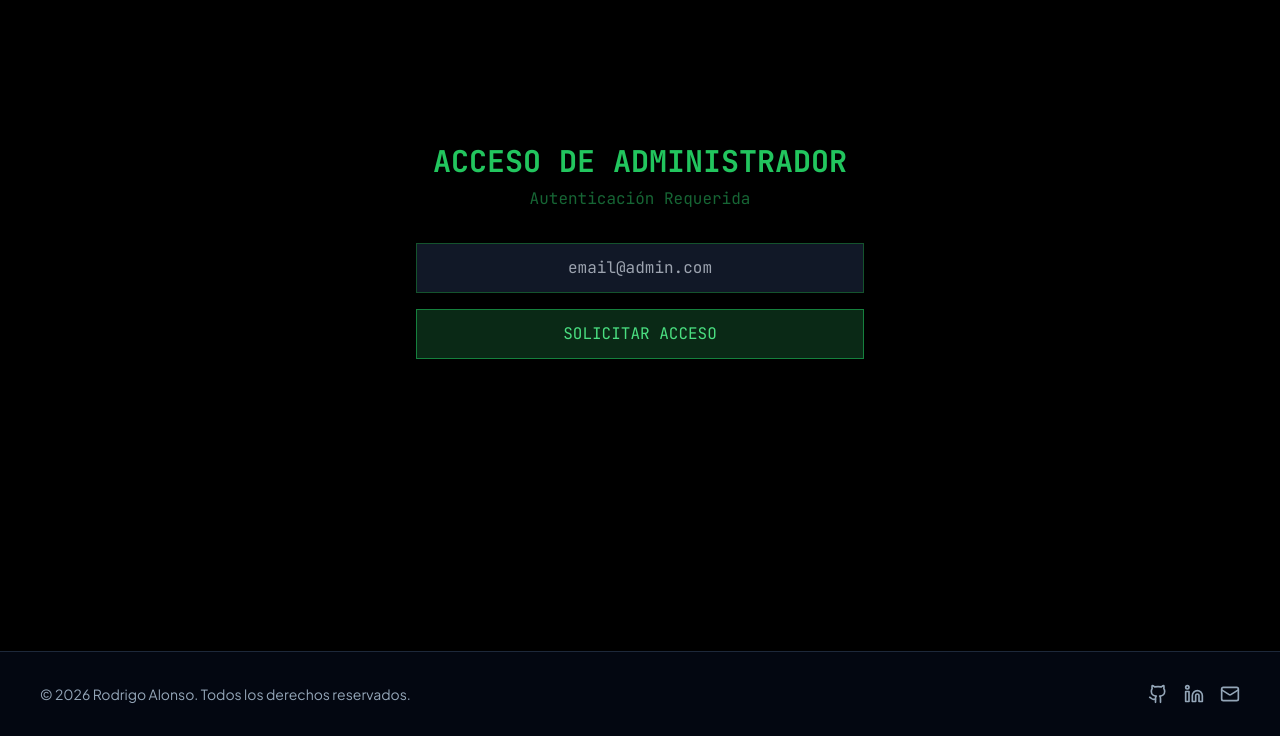
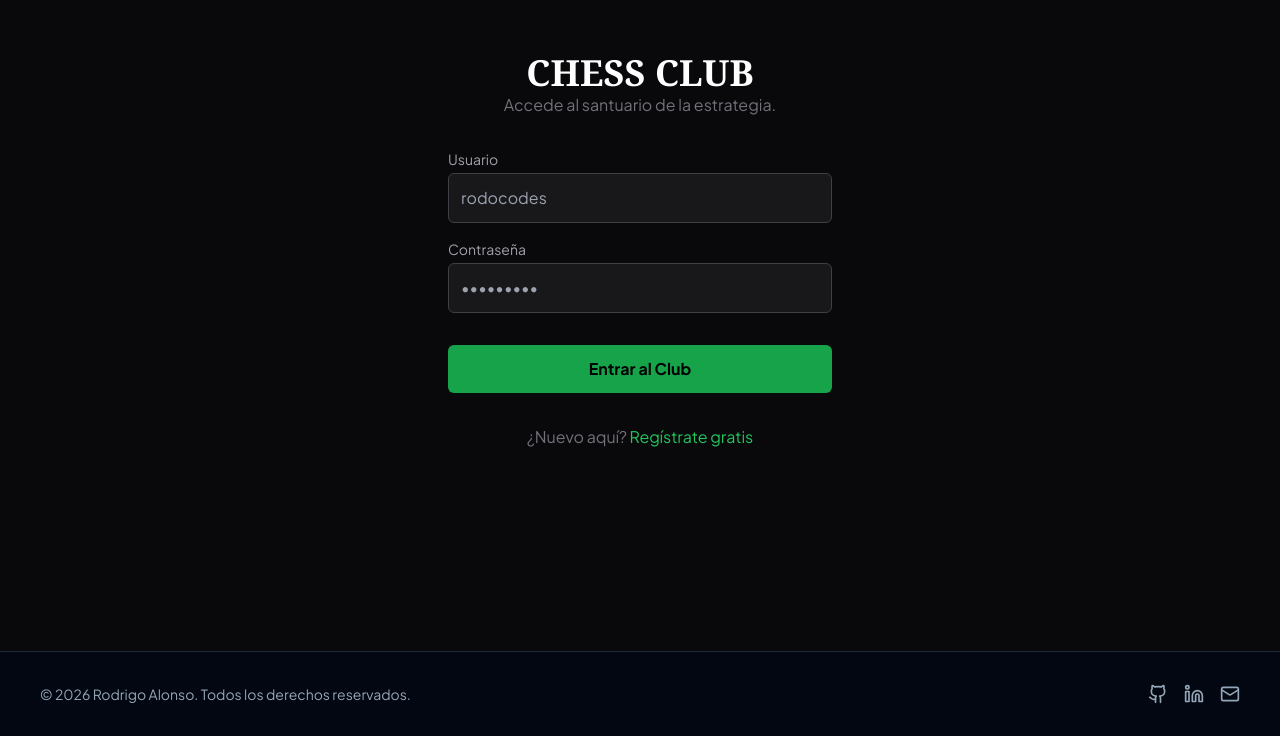
Before and after one commit to The-Afalion/portfolio-rodrigo, a Next.js app: page /login in a window 1280 px wide. Shown: the part 149-885 px from the top of the page. Built offline with nearby package versions, Linux system fonts and the light colour scheme; no server answers.

Commit message:
preparacion del multijugador

```diff
--- a/src/app/login/actions.ts
+++ b/src/app/login/actions.ts
@@ -2,32 +2,34 @@
 
 import { createServerClient } from '@supabase/ssr';
 import { cookies } from 'next/headers';
-import { headers } from 'next/headers';
 
-export async function requestLogin(email: string) {
-  // Usar la variable de entorno correcta
-  if (email.toLowerCase() !== process.env.NEXT_PUBLIC_ADMIN_EMAIL?.toLowerCase()) {
-    return { error: "Acceso no autorizado." };
-  }
-
+export async function signInWithPassword(email, password) {
   const cookieStore = cookies();
   const supabase = createServerClient(
     process.env.NEXT_PUBLIC_SUPABASE_URL!,
     process.env.NEXT_PUBLIC_SUPABASE_ANON_KEY!,
-    { cookies: { get: (name) => cookieStore.get(name)?.value } }
+    {
+      cookies: {
+        get: (name) => cookieStore.get(name)?.value,
+        set: (name, value, options) => {
+          cookieStore.set({ name, value, ...options });
+        },
+        remove: (name, options) => {
+          cookieStore.set({ name, value: '', ...options });
+        },
+      },
+    }
   );
 
-  const headersList = headers();
-  const origin = headersList.get('origin');
-
-  const { error } = await supabase.auth.signInWithOtp({
+  const { error } = await supabase.auth.signInWithPassword({
     email,
-    options: {
-      emailRedirectTo: `${origin}/api/auth/callback`,
-    },
+    password,
   });
 
   if (error) {
+    if (error.message === 'Invalid login credentials') {
+      return { error: 'Usuario o contraseña incorrectos.' };
+    }
     return { error: `Error de Supabase: ${error.message}` };
   }
 
--- a/src/app/login/page.tsx
+++ b/src/app/login/page.tsx
@@ -2,87 +2,100 @@
 
 import { useState } from 'react';
 import { motion } from 'framer-motion';
-import { requestLogin } from './actions';
+import { signInWithPassword } from './actions';
+import { useRouter } from 'next/navigation';
 
 export default function LoginPage() {
   const [email, setEmail] = useState('');
-  const [submitted, setSubmitted] = useState(false);
+  const [password, setPassword] = useState('');
   const [error, setError] = useState<string | null>(null);
   const [loading, setLoading] = useState(false);
+  const router = useRouter();
 
   const handleSubmit = async (e: React.FormEvent) => {
     e.preventDefault();
     setError(null);
-    setSubmitted(false);
     setLoading(true);
 
-    const result = await requestLogin(email);
+    const result = await signInWithPassword(email, password);
 
     setLoading(false);
 
     if (result.error) {
       setError(result.error);
     } else {
-      setSubmitted(true);
+      // Redirigir al club de ajedrez en caso de éxito
+      router.push('/chess');
     }
   };
 
   return (
-    <main className="min-h-screen bg-black text-green-500 font-mono flex items-center justify-center p-4">
-      <div className="w-full max-w-md text-center">
+    <main className="min-h-screen bg-zinc-950 text-zinc-100 flex items-center justify-center p-4 font-sans">
+      <div className="w-full max-w-sm">
         <motion.div
           initial={{ opacity: 0, y: -20 }}
           animate={{ opacity: 1, y: 0 }}
+          className="text-center mb-8"
         >
-          <h1 className="text-3xl font-bold mb-2 glitch-text">ACCESO DE ADMINISTRADOR</h1>
-          <p className="text-green-800 mb-8">Autenticación Requerida</p>
+          <h1 className="text-4xl font-bold font-serif text-white">CHESS CLUB</h1>
+          <p className="text-zinc-500">Accede al santuario de la estrategia.</p>
         </motion.div>
 
-        {!submitted ? (
         <motion.form
           onSubmit={handleSubmit}
           initial={{ opacity: 0 }}
           animate={{ opacity: 1, transition: { delay: 0.2 } }}
           className="flex flex-col gap-4"
         >
+          <div className="flex flex-col">
+            <label className="text-zinc-400 text-sm mb-1">Usuario</label>
             <input
               type="email"
               value={email}
               onChange={(e) => setEmail(e.target.value)}
-              placeholder="email@admin.com"
+              placeholder="rodocodes"
               required
-              className="bg-gray-900 border border-green-900 text-green-400 p-3 text-center focus:outline-none focus:border-green-500 transition-colors"
+              className="bg-zinc-900 border border-zinc-700 rounded-md p-3 text-white focus:outline-none focus:border-green-500 transition-colors"
             />
+          </div>
+          <div className="flex flex-col">
+            <label className="text-zinc-400 text-sm mb-1">Contraseña</label>
+            <input
+              type="password"
+              value={password}
+              onChange={(e) => setPassword(e.target.value)}
+              placeholder="•••••••••"
+              required
+              className="bg-zinc-900 border border-zinc-700 rounded-md p-3 text-white focus:outline-none focus:border-green-500 transition-colors"
+            />
+          </div>
           <button
             type="submit"
             disabled={loading}
-              className="bg-green-900/50 border border-green-700 text-green-400 p-3 hover:bg-green-700 hover:text-black transition-all disabled:opacity-50 disabled:cursor-not-allowed"
+            className="bg-green-600 text-black p-3 rounded-md font-bold hover:bg-green-500 transition-all disabled:opacity-50 disabled:cursor-not-allowed mt-4"
           >
-              {loading ? 'Verificando...' : 'SOLICITAR ACCESO'}
+            {loading ? 'Entrando...' : 'Entrar al Club'}
           </button>
         </motion.form>
-        ) : (
-          <motion.div
-            initial={{ opacity: 0 }}
-            animate={{ opacity: 1 }}
-            className="border border-green-700 bg-green-900/20 p-6"
-          >
-            <h2 className="text-xl text-white mb-2">Revisa tu correo</h2>
-            <p className="text-green-600">
-              Si el email es correcto, recibirás un enlace para iniciar sesión.
-            </p>
-          </motion.div>
-        )}
 
         {error && (
           <motion.div
             initial={{ opacity: 0, y: 10 }}
             animate={{ opacity: 1, y: 0 }}
-            className="mt-4 text-red-500 bg-red-900/30 p-3 border border-red-700"
+            className="mt-4 text-red-400 bg-red-900/30 p-3 border border-red-700 rounded-md text-center"
           >
             <p>{error}</p>
           </motion.div>
         )}
+
+        <div className="text-center mt-8">
+          <p className="text-zinc-500">
+            ¿Nuevo aquí?{' '}
+            <a href="/signup" className="text-green-500 hover:underline">
+              Regístrate gratis
+            </a>
+          </p>
+        </div>
       </div>
     </main>
   );
```
Lines whose indentation alone changed are shown as unchanged.
